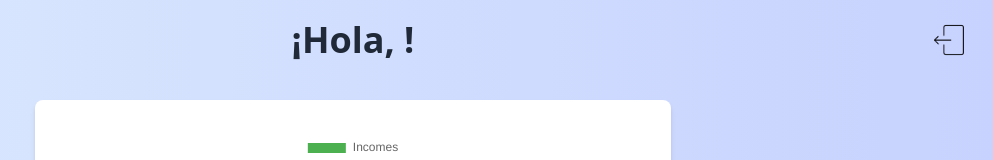
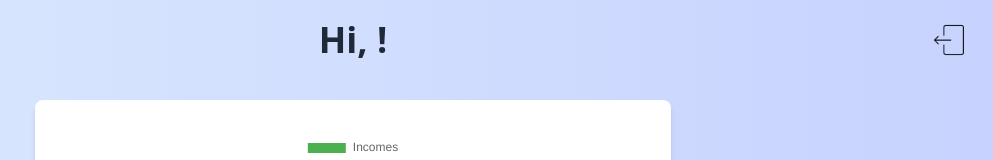
Before and after one commit to Kjaks/MERN-stack-budget-control, a Next.js app in the folder frontend/: page /clientData in a window 1280 px wide. Shown: the top 160 px of the page, without its empty margins (287-1280 px from the left). Built offline with nearby package versions, Linux system fonts and the light colour scheme.

Commit message:
documentation and organization

```diff
--- a/frontend/pages/clientData.tsx
+++ b/frontend/pages/clientData.tsx
@@ -210,7 +210,7 @@ const ClientData: React.FC = () => {
         </div>
         <div className="flex items-center justify-self-stretch col-span-1">
           <h1 className="text-4xl font-bold text-gray-800 text-center pl-12">
-            ¡Hola, {userName}!
+            Hi, {userName}!
           </h1>
         </div>
         <div className="flex items-center justify-end col-span-1">
```
